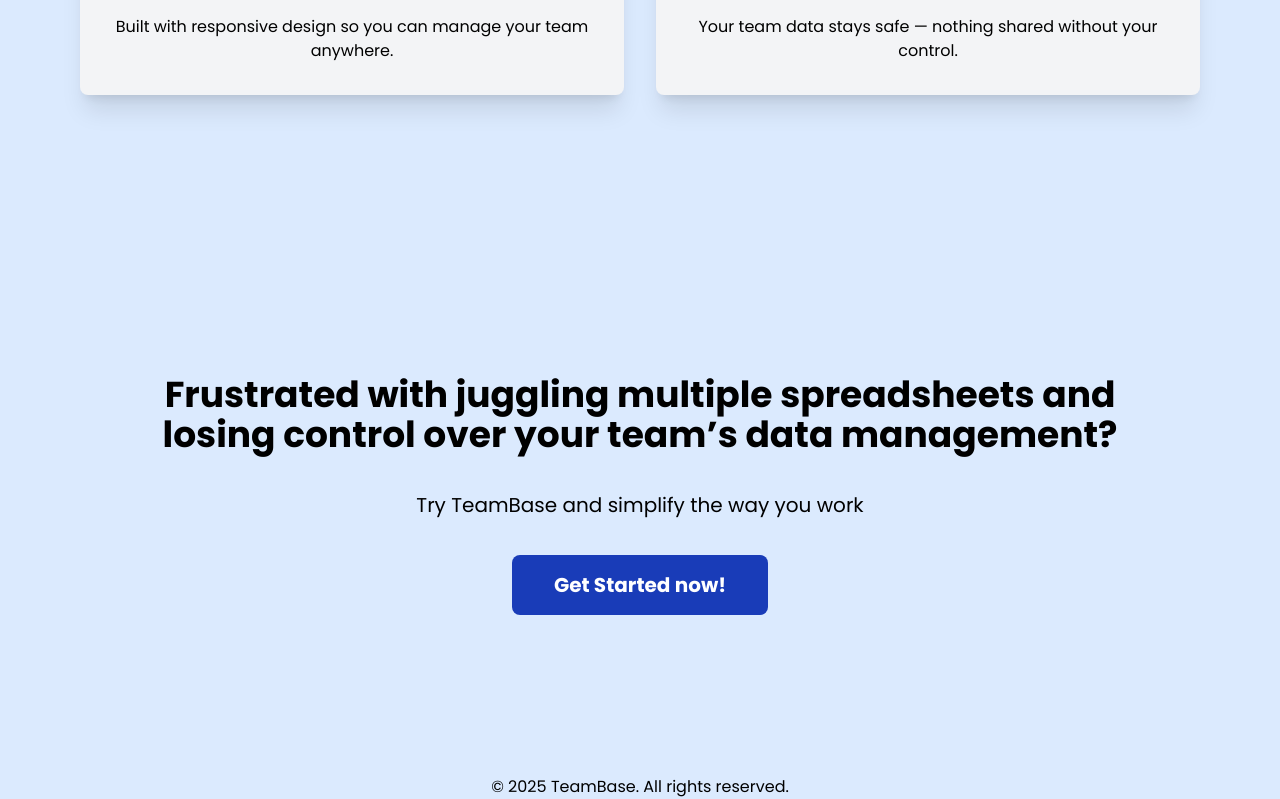
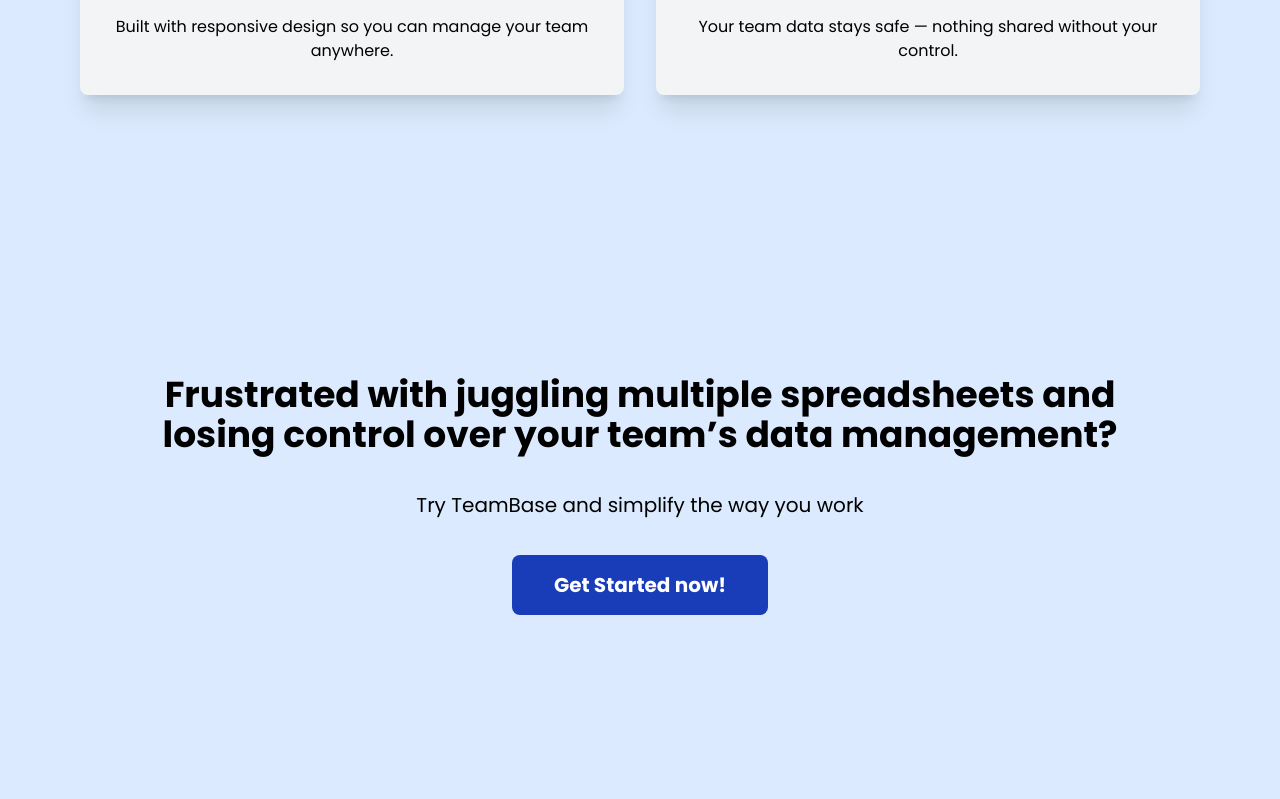
Before and after one commit to Izzeddin-Samara/TeamBase, a React (Vite) app in the folder Client/: page / in a window 1280 px wide. Shown: the part 1357-2156 px from the top of the page. After the commit the page ends 2052 px from the top, so only its background shows below. Built offline with nearby package versions, Linux system fonts and the light colour scheme.

Commit message:
Remove footer section from Home.tsx

```diff
--- a/Client/src/components/Home.tsx
+++ b/Client/src/components/Home.tsx
@@ -92,9 +92,6 @@ const Home: React.FC = () => {
         </div>
       </div>
 
-      <footer className="mt-20">
-        <p className="text-center">© 2025 TeamBase. All rights reserved.</p>
-      </footer>
     </>
   );
 };
```
